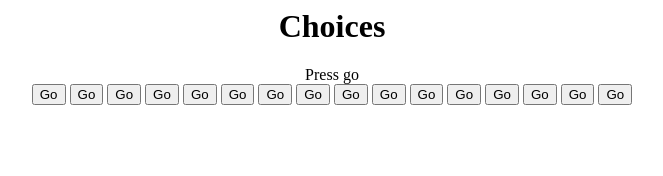
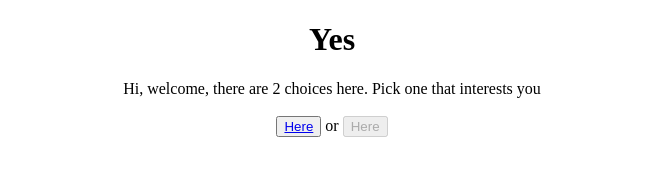
Before and after one commit to mying13/choice, a plain HTML site: page index.html in a window 1280 px wide. Shown: the whole page, without its empty margins (308-971 px from the left). Drawn offline with Linux system fonts and the light colour scheme.

Commit message:
some stuff

```diff
--- a/index.html
+++ b/index.html
@@ -1,12 +1,18 @@
+<!Doctype html>
 <center>
   <h1>
-  Choices
+  Yes
   </h1>
   <body>
-    Press go
+   Hi, welcome, there are 2 choices here.
+    Pick one that interests you
   </body>
 </center>
 
 <center>
-<button>Go</button> <button>Go</button> <button>Go</button> <button>Go</button> <button>Go</button> <button>Go</button> <button>Go</button> <button>Go</button> <button>Go</button> <button>Go</button> <button>Go</button> <button>Go</button> <button>Go</button> <button>Go</button> <button>Go</button> <button>Go</button>
+<br> <button><a href="www.youtube.com">Here</a></button>
+  <body>
+     or
+  </body>
+  <button disabled="">Here</button>
 </center>
```
